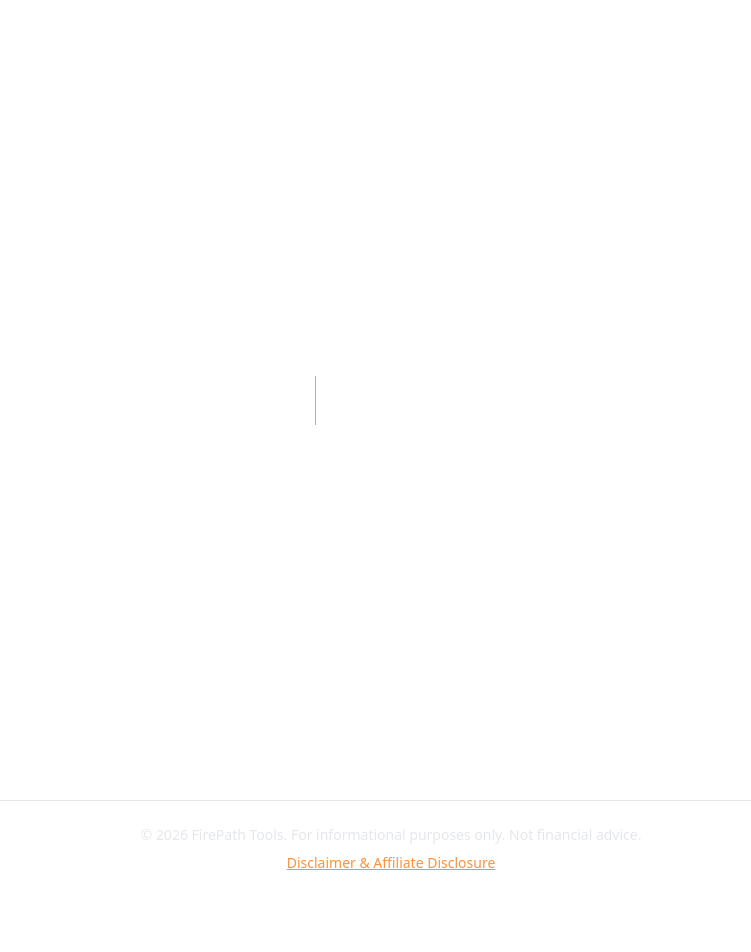
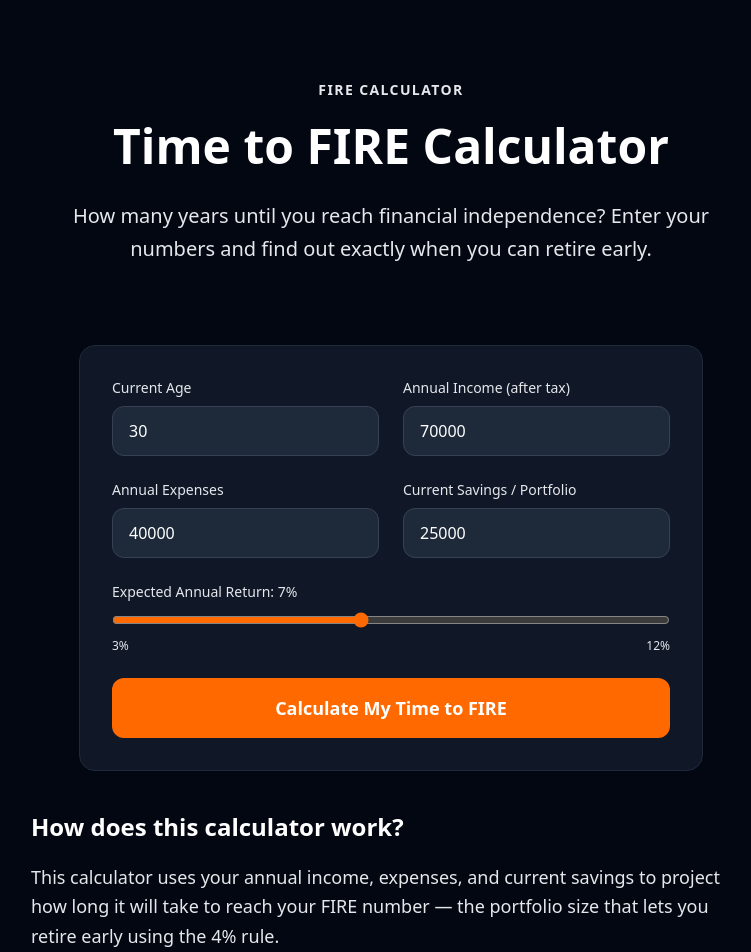
Before and after one commit to giraudsebastien79000-max/firepathtools, a Next.js app: page /tools/time-to-fire in a window 1280 px wide. Before the commit this address had no page. Shown: the top 952 px of the page, without its empty margins (249-1000 px from the left). Before the commit the page ends 897 px from the top, so only its background shows below. Built offline with nearby package versions, Linux system fonts and the light colour scheme.

Commit message:
Add Time to FIRE calculator

```diff
--- a/app/page.tsx
+++ b/app/page.tsx
@@ -1,6 +1,7 @@
 import Link from "next/link";
 
 const tools = [
+  { href: "/tools/time-to-fire", title: "Time to FIRE Calculator", desc: "How many years until you reach financial independence?", tag: "FIRE" },
   { href: "/tools/fire-number", title: "FIRE Number Calculator", desc: "How much do you need to retire early?", tag: "FIRE" },
   { href: "/tools/coast-fire", title: "Coast FIRE Calculator", desc: "Can you stop saving and coast to retirement?", tag: "FIRE" },
   { href: "/tools/fire-progress", title: "FIRE Progress Tracker", desc: "Track exactly where you are on your FIRE journey.", tag: "FIRE" },
--- /dev/null
+++ b/app/tools/time-to-fire/client.tsx
@@ -0,0 +1,116 @@
+"use client"
+
+import { useState } from "react"
+
+export default function TimeToFireClient() {
+  const [age, setAge] = useState(30)
+  const [income, setIncome] = useState(70000)
+  const [expenses, setExpenses] = useState(40000)
+  const [savings, setSavings] = useState(25000)
+  const [returnRate, setReturnRate] = useState(7)
+  const [result, setResult] = useState<null | { years: number; fireAge: number; fireNumber: number; monthlySavings: number }>(null)
+
+  const calculate = () => {
+    const annualSavings = income - expenses
+    const fireNumber = expenses * 25
+    const r = returnRate / 100
+
+    if (annualSavings <= 0) {
+      setResult({ years: -1, fireAge: -1, fireNumber, monthlySavings: 0 })
+      return
+    }
+
+    let portfolio = savings
+    let years = 0
+    while (portfolio < fireNumber && years < 100) {
+      portfolio = portfolio * (1 + r) + annualSavings
+      years++
+    }
+
+    setResult({
+      years,
+      fireAge: age + years,
+      fireNumber,
+      monthlySavings: Math.round(annualSavings / 12),
+    })
+  }
+
+  const fmt = (n: number) =>
+    n >= 1000000
+      ? "$" + (n / 1000000).toFixed(2) + "M"
+      : "$" + n.toLocaleString()
+
+  return (
+    <div className="max-w-2xl mx-auto px-6 py-10">
+      <div className="bg-gray-900 rounded-2xl p-8 border border-gray-800 space-y-6">
+
+        <div className="grid grid-cols-1 sm:grid-cols-2 gap-6">
+          <div>
+            <label className="block text-sm text-gray-400 mb-2">Current Age</label>
+            <input type="number" value={age} onChange={e => setAge(Number(e.target.value))}
+              className="w-full bg-gray-800 border border-gray-700 rounded-xl px-4 py-3 text-white focus:outline-none focus:border-orange-500" />
+          </div>
+          <div>
+            <label className="block text-sm text-gray-400 mb-2">Annual Income (after tax)</label>
+            <input type="number" value={income} onChange={e => setIncome(Number(e.target.value))}
+              className="w-full bg-gray-800 border border-gray-700 rounded-xl px-4 py-3 text-white focus:outline-none focus:border-orange-500" />
+          </div>
+          <div>
+            <label className="block text-sm text-gray-400 mb-2">Annual Expenses</label>
+            <input type="number" value={expenses} onChange={e => setExpenses(Number(e.target.value))}
+              className="w-full bg-gray-800 border border-gray-700 rounded-xl px-4 py-3 text-white focus:outline-none focus:border-orange-500" />
+          </div>
+          <div>
+            <label className="block text-sm text-gray-400 mb-2">Current Savings / Portfolio</label>
+            <input type="number" value={savings} onChange={e => setSavings(Number(e.target.value))}
+              className="w-full bg-gray-800 border border-gray-700 rounded-xl px-4 py-3 text-white focus:outline-none focus:border-orange-500" />
+          </div>
+          <div className="sm:col-span-2">
+            <label className="block text-sm text-gray-400 mb-2">Expected Annual Return: {returnRate}%</label>
+            <input type="range" min={3} max={12} step={0.5} value={returnRate} onChange={e => setReturnRate(Number(e.target.value))}
+              className="w-full accent-orange-500" />
+            <div className="flex justify-between text-xs text-gray-500 mt-1"><span>3%</span><span>12%</span></div>
+          </div>
+        </div>
+
+        <button onClick={calculate}
+          className="w-full bg-orange-500 hover:bg-orange-400 font-bold py-4 rounded-xl transition-colors text-white text-lg">
+          Calculate My Time to FIRE
+        </button>
+
+        {result && (
+          <div className="mt-6 space-y-4">
+            {result.years === -1 ? (
+              <div className="bg-red-900/30 border border-red-500/30 rounded-xl p-6 text-center">
+                <p className="text-red-400 font-semibold">Your expenses exceed your income.</p>
+                <p className="text-gray-400 text-sm mt-2">Increase income or reduce expenses to reach FIRE.</p>
+              </div>
+            ) : (
+              <>
+                <div className="bg-orange-500/10 border border-orange-500/30 rounded-xl p-6 text-center">
+                  <p className="text-orange-400 text-sm font-semibold uppercase tracking-widest mb-2">Time to FIRE</p>
+                  <p className="text-white text-5xl font-extrabold">{result.years} <span className="text-2xl">years</span></p>
+                  <p className="text-gray-400 mt-2">You will reach FIRE at age <span className="text-white font-bold">{result.fireAge}</span></p>
+                </div>
+                <div className="grid grid-cols-1 sm:grid-cols-3 gap-4">
+                  <div className="bg-gray-800 rounded-xl p-5 text-center">
+                    <p className="text-gray-400 text-sm mb-1">FIRE Number</p>
+                    <p className="text-white text-xl font-bold">{fmt(result.fireNumber)}</p>
+                  </div>
+                  <div className="bg-gray-800 rounded-xl p-5 text-center">
+                    <p className="text-gray-400 text-sm mb-1">Monthly Savings</p>
+                    <p className="text-white text-xl font-bold">{fmt(result.monthlySavings)}</p>
+                  </div>
+                  <div className="bg-gray-800 rounded-xl p-5 text-center">
+                    <p className="text-gray-400 text-sm mb-1">Savings Rate</p>
+                    <p className="text-white text-xl font-bold">{Math.round(((income - expenses) / income) * 100)}%</p>
+                  </div>
+                </div>
+              </>
+            )}
+          </div>
+        )}
+      </div>
+    </div>
+  )
+}
--- /dev/null
+++ b/app/tools/time-to-fire/page.tsx
@@ -0,0 +1,48 @@
+import type { Metadata } from "next"
+import TimeToFireClient from "./client"
+
+export const metadata: Metadata = {
+  title: "Time to FIRE Calculator | How Many Years to Financial Independence",
+  description: "Enter your income, expenses, and savings to find out exactly how many years until you reach financial independence and retire early.",
+  openGraph: {
+    title: "Time to FIRE Calculator | How Many Years to Financial Independence",
+    description: "Enter your income, expenses, and savings to find out exactly how many years until you reach financial independence and retire early.",
+    url: "https://firepathtools.com/tools/time-to-fire",
+    siteName: "FirePathTools",
+    type: "website",
+  },
+}
+
+export default function TimeToFirePage() {
+  return (
+    <main className="min-h-screen bg-gray-950 text-gray-100">
+
+      <section className="max-w-3xl mx-auto px-6 pt-20 pb-10 text-center">
+        <p className="text-sm font-semibold uppercase tracking-widest text-orange-400 mb-4">FIRE Calculator</p>
+        <h1 className="text-4xl md:text-5xl font-extrabold leading-tight text-white mb-6">
+          Time to FIRE Calculator
+        </h1>
+        <p className="text-xl text-gray-400 leading-relaxed">
+          How many years until you reach financial independence? Enter your numbers and find out exactly when you can retire early.
+        </p>
+      </section>
+
+      <TimeToFireClient />
+
+      <section className="max-w-3xl mx-auto px-6 pb-12 space-y-5 text-gray-300 leading-relaxed text-lg">
+        <h2 className="text-2xl font-bold text-white">How does this calculator work?</h2>
+        <p>
+          This calculator uses your annual income, expenses, and current savings to project how long it will take to reach your FIRE number — the portfolio size that lets you retire early using the 4% rule.
+        </p>
+        <p>
+          Your FIRE number is 25x your annual expenses. The calculator then models year-by-year portfolio growth at your chosen return rate until your portfolio covers that target.
+        </p>
+        <h2 className="text-2xl font-bold text-white mt-8">What is the most important variable?</h2>
+        <p>
+          Your savings rate. Not your income, not your investment returns — your savings rate is the single variable with the most impact on when you reach FIRE. Going from a 20% to a 40% savings rate can cut your timeline by 15 years.
+        </p>
+      </section>
+
+    </main>
+  )
+}
```
